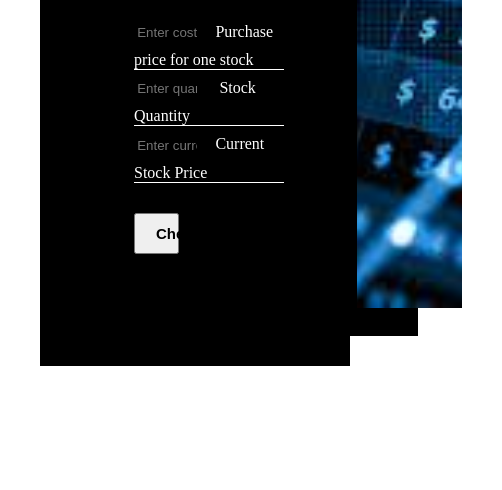
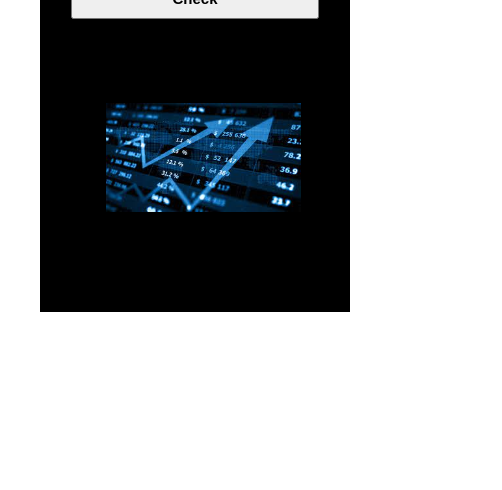
Before and after one commit to Vishruta-Patil/Stock-Profit-or-Loss, a plain HTML site: page index.html in a window 390 px wide. Shown: the part 354-844 px from the top of the page, 502 px wide, since content can reach past the window. Drawn offline with Linux system fonts and the light colour scheme.

Commit message:
style: Made Responsive

```diff
--- a/index.html
+++ b/index.html
@@ -1,5 +1,6 @@
 <!DOCTYPE html>
 <html lang="en">
+
 <head>
     <meta charset="UTF-8">
     <meta http-equiv="X-UA-Compatible" content="IE=edge">
@@ -7,6 +8,7 @@
     <title>Stock</title>
     <link rel="stylesheet" href="style.css">
 </head>
+
 <body>
     <div class="main-container">
         <div class="container">
@@ -15,7 +17,8 @@
                     <h1>Check Profit/Loss on your Stock</h1>
 
                     <label>
-                    <input type="number" class="purchase-price" placeholder="Enter cost price of stock">Purchase price for one stock
+                        <input type="number" class="purchase-price" placeholder="Enter cost price of stock">Purchase
+                        price
                     </label>
 
                     <label>
@@ -23,7 +26,8 @@
                     </label>
 
                     <label>
-                    <input type="number" class="current-price" placeholder="Enter current price of stock">Current Stock Price
+                        <input type="number" class="current-price" placeholder="Enter current price of stock">Current
+                        Price
                     </label>
 
                     <button type="submit" class="check-btn">Check</button>
@@ -43,4 +47,5 @@
     </div>
     <script src="app.js"></script>
 </body>
+
 </html>
--- a/style.css
+++ b/style.css
@@ -1,12 +1,14 @@
-body{
+body {
     box-sizing: border-box;
     margin: 0;
     padding: 0;
     overscroll-behavior: none;
+    font-family: 'poppins', 'sans-serif';
+    font-family: sa;
 }
 
 .main-container {
-    margin:40px;
+    margin: 40px;
 }
 
 h1 {
@@ -18,25 +20,25 @@ h1 {
 .box-container {
     display: flex;
     background-color: black;
-    color:white;
+    color: white;
     align-items: center;
     justify-self: center;
-    margin:auto;
+    margin: auto;
     padding: 30px
 }
 
 .container {
-    margin:auto;
+    margin: auto;
     display: block;
     max-width: 1200px;
     margin-top: 50px;
 }
 
 .content-container {
-    width:60%;
+    width: 60%;
     display: flex;
     flex-direction: column;
-    padding:2rem;
+    padding: 2rem;
     padding-bottom: 5rem;
     padding-left: 4rem;
 }
@@ -56,16 +58,16 @@ h1 {
 
 button {
     padding: 10px 20px;
-    width:30%;
+    width: 30%;
     font-weight: bolder;
     font-size: 15px;
-    margin-top:30px;
+    margin-top: 30px;
 }
 
 .img-content {
     background-color: black;
     border: 1px solid black;
-    width:40%;
+    width: 40%;
     height: 72vh;
 }
 
@@ -78,15 +80,107 @@ img {
 }
 
 .result-msg {
-    background-color: rgb(255, 255,255,0.2);
+    background-color: rgb(255, 255, 255, 0.2);
     padding: 20px 25px;
     margin-top: 30px;
-    color:whitesmoke;
+    color: whitesmoke;
     font-size: 20px;
     font-weight: bolder;
-    width:60%;
+    width: 60%;
 }
 
 .hide {
-    display:none;
+    display: none;
 }
+
+@media only screen and (max-width: 930px) {
+    h1 {
+        font-size: 2.5rem;
+        text-align: center;
+    }
+
+    .box-container {
+        display: flex;
+        flex-direction: column;
+        padding: 0;
+        width: 100%;
+    }
+
+    .content-container {
+        width: 80%;
+        padding: 2rem;
+    }
+
+    button {
+        display: block;
+        width: 100%;
+    }
+
+    .result-msg {
+        margin: 2.5rem auto 0rem;
+
+    }
+
+    .img-content {
+        width: 50vw;
+        height: 70vh;
+        margin-bottom: 30px;
+    }
+
+    img {
+        width: 50vw;
+        height: 65vh;
+        object-fit: cover;
+        padding: 2rem 0.5rem;
+        margin: auto;
+    }
+}
+
+
+@media only screen and (max-width: 560px) {
+    h1 {
+        font-size: 2.0rem;
+    }
+
+    .result-msg {
+
+        margin: 1rem auto;
+        padding: 1rem 1.5rem;
+        font-size: 15px;
+    }
+
+    label {
+        font-size: 13px;
+        font-weight: bold;
+    }
+
+    input {
+        font-size: 10px;
+    }
+
+    img {
+        object-fit: contain;
+        height: 25vh;
+        padding: 0rem 0.5rem;
+    }
+
+    .img-content{
+        height: 25vh;
+        margin-bottom:3rem;
+    }
+}
+
+
+@media only screen and (max-width: 370px) {
+    .content-container{
+        padding-bottom: .5rem;
+    }
+
+    .result-msg {
+        margin-bottom: 0;
+    }
+
+    .img{
+        margin-bottom: 0;
+    }
+}
```
Lines whose indentation alone changed are shown as unchanged.
